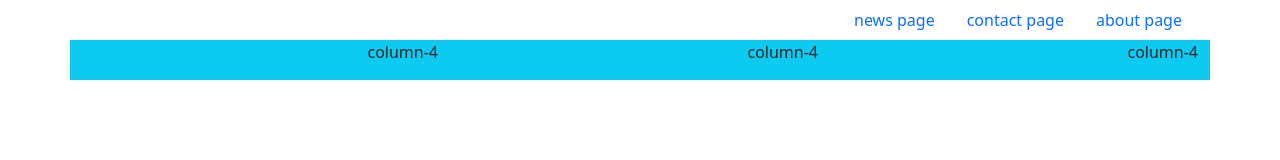
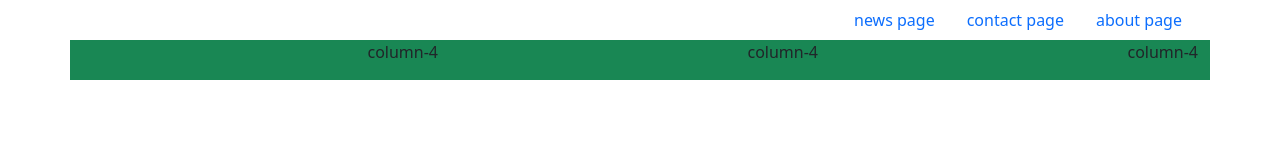
Before and after one commit to FatemehVaezian/class10, a plain HTML site: page index.html in a window 1280 px wide. Drawn offline with Linux system fonts and the light colour scheme.

Commit message:
changed row color

```diff
--- a/index.html
+++ b/index.html
@@ -26,7 +26,7 @@
                 </ul>
             </div>
         </div>
-        <div class="row bg-info">
+        <div class="row bg-success">
             <div class="col-4">
                 <p>column-4</p>
             </div>
```
